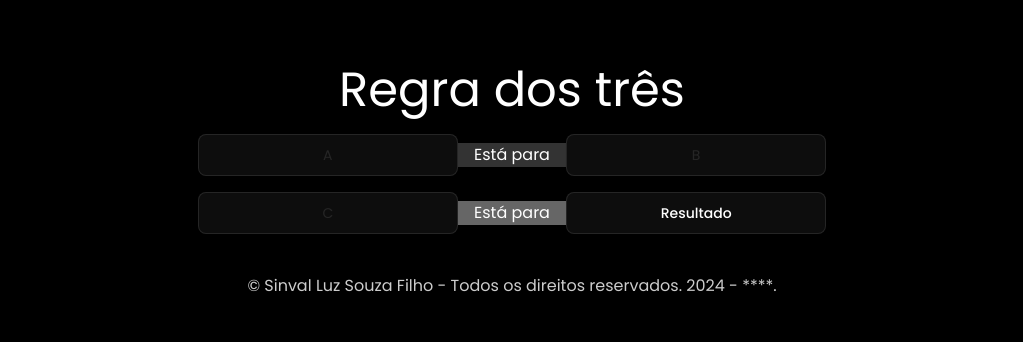
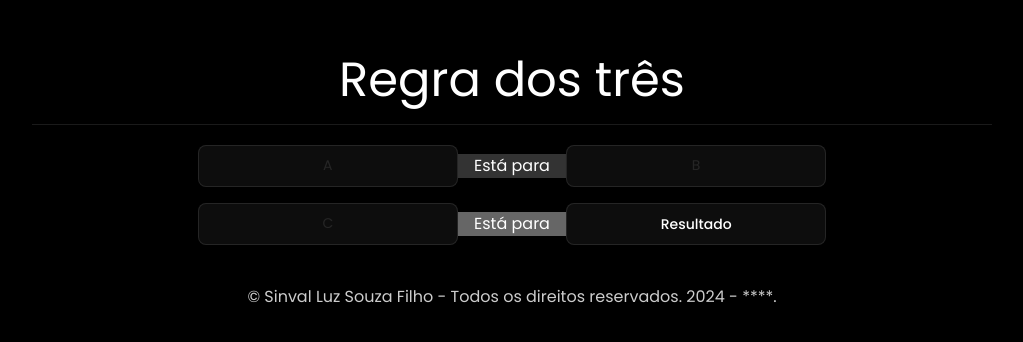
Before and after one commit to Sinvalluz/Regra-de-3, a Next.js app: page / in a window 1280 px wide. Shown: the part 218-560 px from the top of the page, without its empty margins (128-1151 px from the left). Built offline with nearby package versions, Linux system fonts and the light colour scheme.

Commit message:
style: add a divider to the UI

```diff
--- a/src/app/page.tsx
+++ b/src/app/page.tsx
@@ -4,12 +4,11 @@ import Main from '../components/Main';
 
 export default function Home() {
 	return (
-		<div className='bg-black min-h-screen w-full flex justify-center items-center'>
-			<div>
-				<Header />
-				<Main />
-				<Footer />
-			</div>
+		<div className='bg-black min-h-screen w-full flex justify-center flex-col items-center'>
+			<Header />
+			<div className='h-px w-3/4 bg-white/10 mb-5 text-center'></div>
+			<Main />
+			<Footer />
 		</div>
 	);
 }
```
